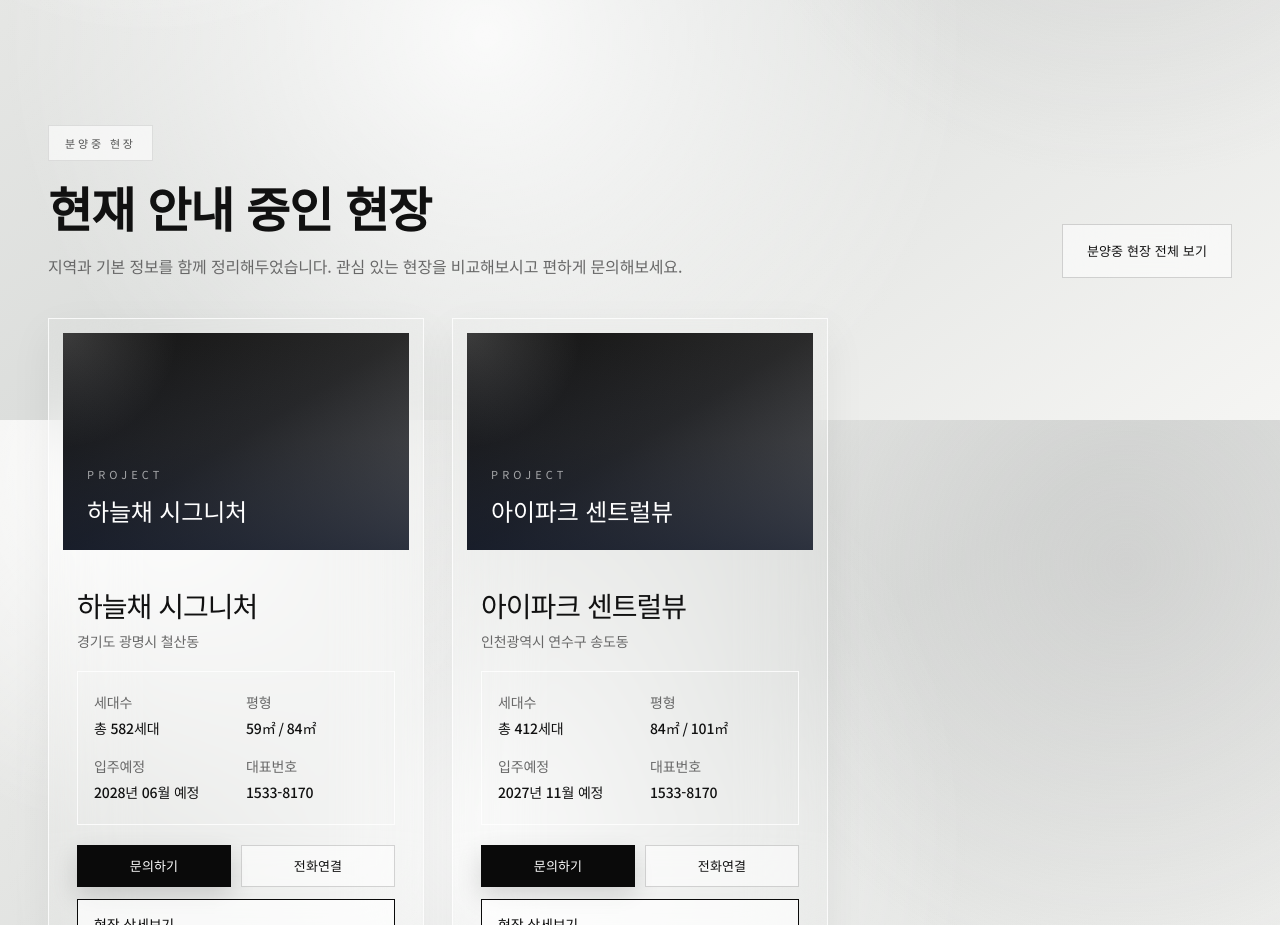
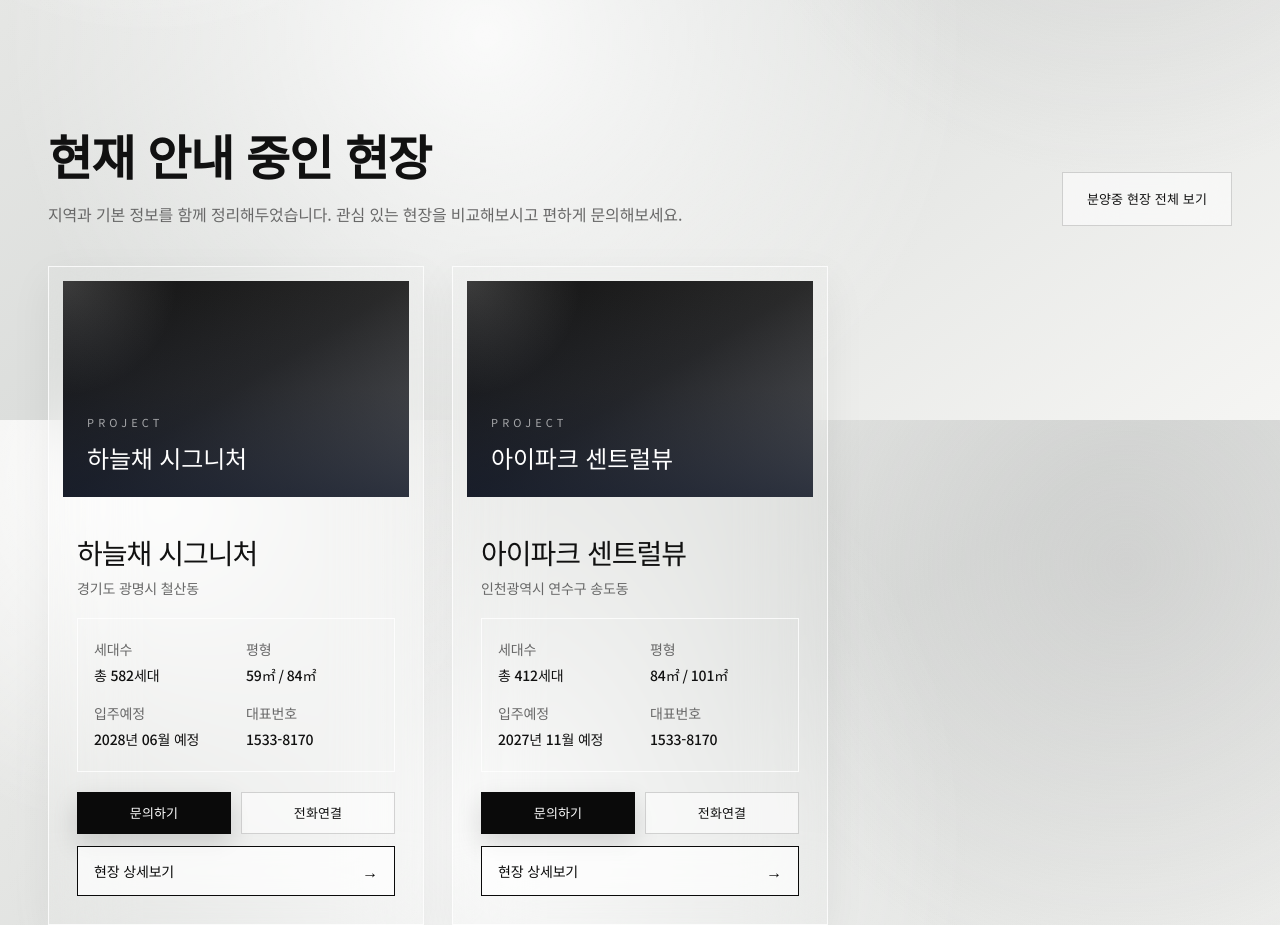
Before and after one commit to gj5x8v8xrv-a11y/qnsdid, a Next.js app: page / in a window 1280 px wide. Shown: the part 1180-2105 px from the top of the page. Built offline with nearby package versions, Linux system fonts and the light colour scheme; no server answers.

Commit message:
Remove duplicate section labels

```diff
--- a/src/app/(site)/page.tsx
+++ b/src/app/(site)/page.tsx
@@ -77,7 +77,6 @@ export default async function HomePage() {
             </Link>
           }
           description={homePageSettings.activeSectionDescription}
-          eyebrow={homePageSettings.activeSectionEyebrow}
           title={homePageSettings.activeSectionTitle}
         />
 
--- a/src/app/(site)/projects/page.tsx
+++ b/src/app/(site)/projects/page.tsx
@@ -60,7 +60,6 @@ export default async function ProjectsPage({
       <section className="page-shell pb-24">
         <SectionHeading
           description="원하는 지역을 선택해 현장을 확인해보세요."
-          eyebrow="지역별 보기"
           title={activeRegion ? `${activeRegion} 분양 현장` : "지역별 분양 현장"}
         />
 
--- a/src/components/site/section-heading.tsx
+++ b/src/components/site/section-heading.tsx
@@ -6,7 +6,7 @@ export function SectionHeading({
   description,
   action
 }: {
-  eyebrow: string;
+  eyebrow?: string;
   title: string;
   description?: string;
   action?: ReactNode;
@@ -14,8 +14,8 @@ export function SectionHeading({
   return (
     <div className="flex flex-col gap-4 lg:flex-row lg:items-end lg:justify-between">
       <div className="max-w-3xl">
-        <span className="section-kicker">{eyebrow}</span>
-        <h2 className="section-title mt-4">{title}</h2>
+        {eyebrow ? <span className="section-kicker">{eyebrow}</span> : null}
+        <h2 className={`section-title ${eyebrow ? "mt-4" : "mt-0"}`}>{title}</h2>
         {description ? <p className="body-copy mt-4">{description}</p> : null}
       </div>
       {action ? <div className="shrink-0">{action}</div> : null}
```
